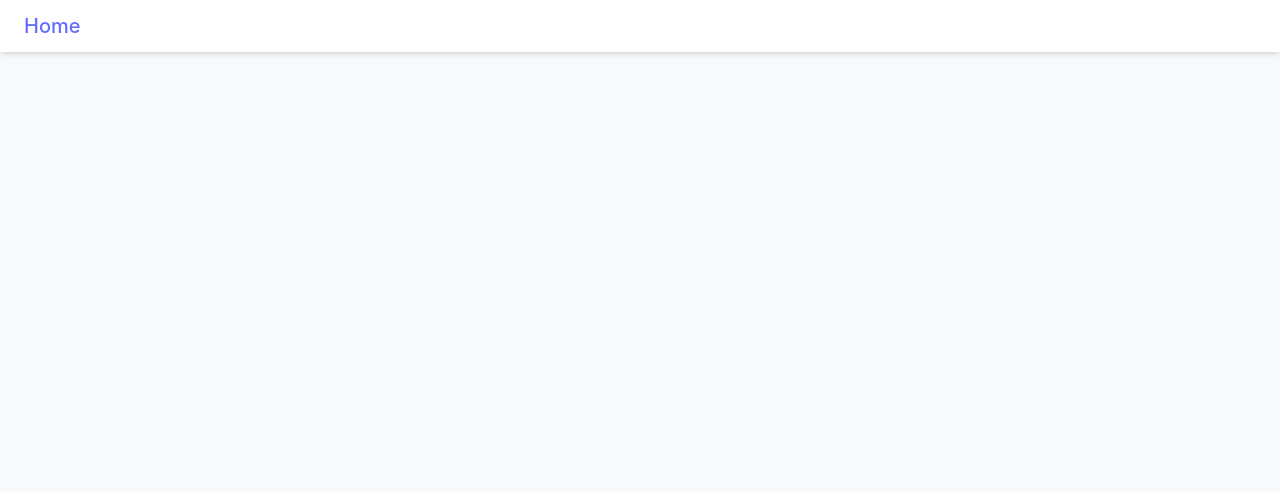
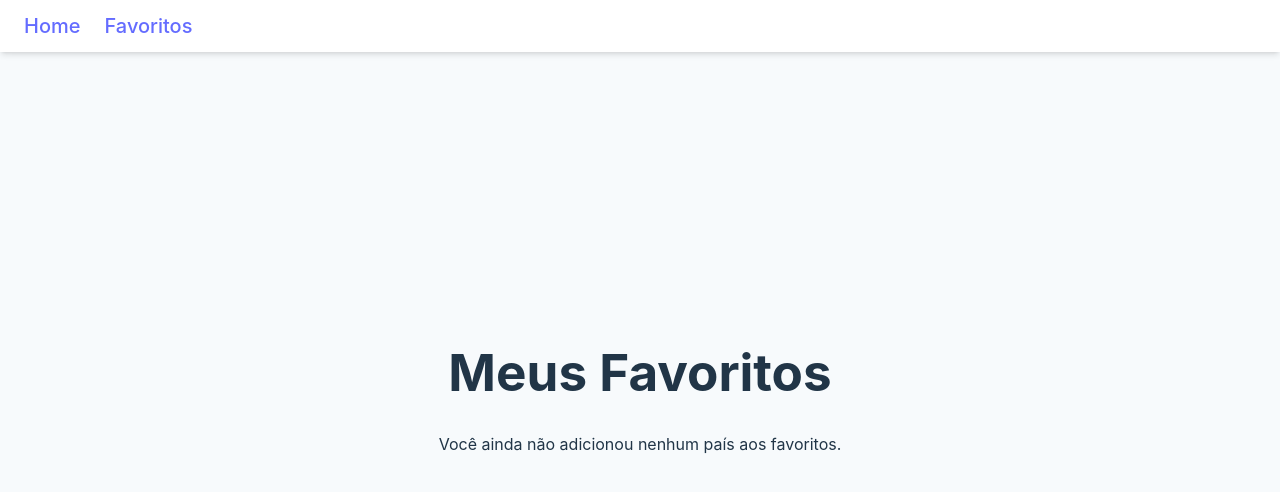
Before and after one commit to mateus1886/avb-MateusBastos-2bimestre, a React (Vite) app: page /favoritos in a window 1280 px wide. Before the commit this address had no page. Shown: the top 492 px of the page. Built offline with nearby package versions, Linux system fonts and the light colour scheme.

Commit message:
Implementações AV2

```diff
--- a/src/App.jsx
+++ b/src/App.jsx
@@ -1,16 +1,16 @@
-// src/App.jsx
-import { BrowserRouter } from 'react-router-dom'; // Importando BrowserRouter
-import Navbar from './components/Navbar';  // Importando a Navbar
-import AppRoutes from './routes/AppRoutes';  // Importando as rotas da aplicação
-import Detalhes from './pages/Detalhes';
-
+import { BrowserRouter } from 'react-router-dom';
+import Navbar from './components/Navbar';
+import AppRoutes from './routes/AppRoutes';
+import { FavoriteProvider } from './context/FavoriteContext';  // Importa o provider
 
 function App() {
   return (
-    <BrowserRouter> {/* Envolvendo a aplicação com o BrowserRouter */}
-      <Navbar />  {/* Navbar vai aparecer em todas as páginas */}
-      <AppRoutes />  {/* As rotas da aplicação */}
-    </BrowserRouter>
+    <FavoriteProvider> {/* Envolvendo a app inteira com o contexto */}
+      <BrowserRouter>
+        <Navbar />
+        <AppRoutes />
+      </BrowserRouter>
+    </FavoriteProvider>
   );
 }
 
--- /dev/null
+++ b/src/components/FavoriteButton.jsx
@@ -0,0 +1,23 @@
+import { useFavorites } from '../context/FavoriteContext';
+
+const FavoriteButton = ({ item }) => {
+  const { isFavorite, toggleFavorite } = useFavorites();
+  const favorite = isFavorite(item.id);
+
+  return (
+    <button
+      onClick={() => toggleFavorite(item)}
+      style={{
+        cursor: 'pointer',
+        fontSize: '1.5rem',
+        background: 'none',
+        border: 'none'
+      }}
+      aria-label="Favoritar"
+    >
+      {favorite ? '❤️' : '🤍'}
+    </button>
+  );
+};
+
+export default FavoriteButton;
--- a/src/components/Navbar/index.jsx
+++ b/src/components/Navbar/index.jsx
@@ -4,9 +4,21 @@ const Navbar = () => {
   return (
     <nav className="fixed top-0 left-0 right-0 z-50 bg-white shadow-md px-6 py-3 flex items-center justify-between">
       {/* Logo ou título */}
-      <Link to="/" className="text-gray-800 text-xl font-semibold hover:text-blue-600 transition-colors duration-300">
-        Home
-      </Link>
+      <div className="flex items-center gap-6">
+        <Link
+          to="/"
+          className="text-gray-800 text-xl font-semibold hover:text-blue-600 transition-colors duration-300"
+        >
+          Home
+        </Link>
+
+        <Link
+          to="/favoritos"
+          className="text-gray-800 text-xl font-semibold hover:text-blue-600 transition-colors duration-300"
+        >
+          Favoritos
+        </Link>
+      </div>
 
       {/* Botão hamburguer para mobile (pode remover se quiser) */}
       <div className="md:hidden">
--- /dev/null
+++ b/src/context/FavoriteContext.jsx
@@ -0,0 +1,29 @@
+// src/context/FavoriteContext.jsx
+import { createContext, useContext, useState } from 'react';
+
+const FavoriteContext = createContext();
+
+export const FavoriteProvider = ({ children }) => {
+  const [favorites, setFavorites] = useState([]);
+
+  const toggleFavorite = (item) => {
+    const exists = favorites.find(fav => fav.id === item.id);
+    if (exists) {
+      setFavorites(favorites.filter(fav => fav.id !== item.id));
+    } else {
+      setFavorites([...favorites, item]);
+    }
+  };
+
+  const isFavorite = (id) => {
+    return favorites.some(item => item.id === id);
+  };
+
+  return (
+    <FavoriteContext.Provider value={{ favorites, toggleFavorite, isFavorite }}>
+      {children}
+    </FavoriteContext.Provider>
+  );
+};
+
+export const useFavorites = () => useContext(FavoriteContext);
--- /dev/null
+++ b/src/pages/Favorites/index.jsx
@@ -0,0 +1,40 @@
+import React from 'react';
+import { useFavorites } from '../../context/FavoriteContext';
+import FavoriteButton from '../../components/FavoriteButton';
+import { Link } from 'react-router-dom';
+
+const Favorites = () => {
+  const { favorites } = useFavorites();
+
+  if (favorites.length === 0) {
+    return (
+      <div className="container mx-auto p-4 text-center">
+        <h1 className="text-3xl font-bold mb-8">Meus Favoritos</h1>
+        <p>Você ainda não adicionou nenhum país aos favoritos.</p>
+      </div>
+    );
+  }
+
+  return (
+    <div className="container mx-auto p-4">
+      <h1 className="text-3xl font-bold text-center mb-8">Meus Favoritos</h1>
+      <div className="grid grid-cols-1 sm:grid-cols-2 md:grid-cols-3 lg:grid-cols-4 gap-8">
+        {favorites.map(country => (
+          <div key={country.id} className="bg-white shadow-lg rounded-lg p-4 text-center">
+            <Link to={`/detalhes/${country.id}`}>
+              <img
+                src={country.flags.png}
+                alt={country.nome}
+                className="w-full h-32 object-contain mb-4 mx-auto"
+              />
+              <h2 className="text-xl font-semibold">{country.nome}</h2>
+            </Link>
+            <FavoriteButton item={country} />
+          </div>
+        ))}
+      </div>
+    </div>
+  );
+};
+
+export default Favorites;
--- a/src/pages/Favoritos/index.jsx
+++ /dev/null
@@ -1,11 +0,0 @@
-import React from 'react';
-
-const Favoritos = () => {
-  return (
-    <div>
-      <h1>Página de Favoritos</h1>
-    </div>
-  );
-};
-
-export default Favoritos;
--- a/src/pages/Home/index.jsx
+++ b/src/pages/Home/index.jsx
@@ -1,6 +1,7 @@
 import React, { useState, useEffect } from 'react';
 import axios from 'axios';
 import { Link } from 'react-router-dom';
+import FavoriteButton from '../../components/FavoriteButton.jsx';
 
 const Home = () => {
   const [countries, setCountries] = useState([]);
@@ -27,6 +28,7 @@ const Home = () => {
               />
               <h2 className="text-xl font-semibold">{country.name.common}</h2>
             </Link>
+            <FavoriteButton item={{ id: country.cca3, nome: country.name.common, ...country }} />
           </div>
         ))}
       </div>
--- a/src/routes/AppRoutes.jsx
+++ b/src/routes/AppRoutes.jsx
@@ -1,13 +1,14 @@
-// src/routes/AppRoutes.jsx
-import { Routes, Route } from 'react-router-dom';  // Importando o Routes e o Route
+import { Routes, Route } from 'react-router-dom';
 import Home from '../pages/Home';
 import Detalhes from '../pages/Detalhes';
+import Favorites from '../pages/Favorites';
 
 export default function AppRoutes() {
   return (
-    <Routes>  {/* Usando Routes para definir as rotas */}
+    <Routes>
       <Route path="/" element={<Home />} />
       <Route path="/detalhes/:codigo" element={<Detalhes />} />
+      <Route path="/favoritos" element={<Favorites />} />  {/* rota nova */}
     </Routes>
   );
 }
```
